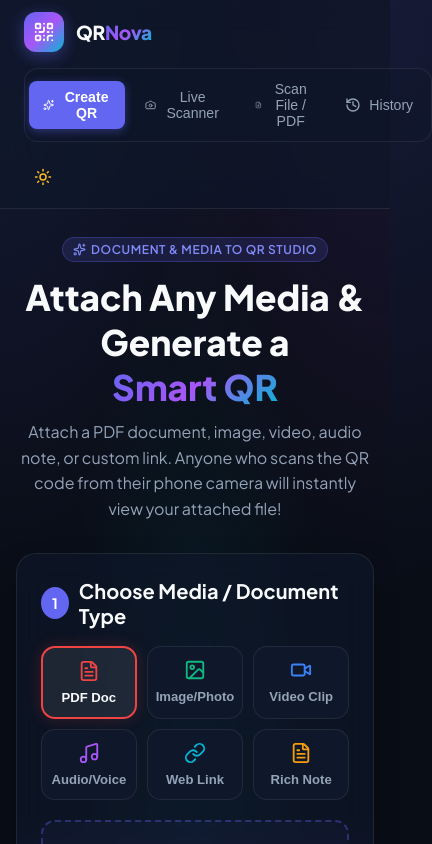
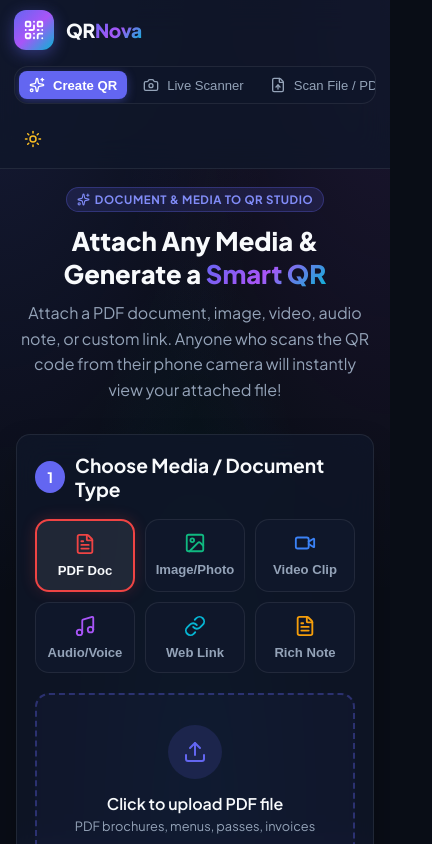
Before and after one commit to VardanAggarwal13/qr-scanner, a React (Vite) app: page / in a window 390 px wide. Shown: the top 844 px of the page, 432 px wide, since content can reach past the window. Built offline with nearby package versions, Linux system fonts and the light colour scheme; no server answers.

Commit message:
feat: enhance mobile responsiveness, UI performance, and clean styling

```diff
--- a/src/index.css
+++ b/src/index.css
@@ -9,7 +9,7 @@
   --bg-secondary: #0f172a;
   --bg-card: rgba(15, 23, 42, 0.75);
   --bg-card-hover: rgba(30, 41, 59, 0.85);
-  --bg-glass: rgba(15, 23, 42, 0.65);
+  --bg-glass: rgba(15, 23, 42, 0.75);
 
   --border-glass: rgba(255, 255, 255, 0.08);
   --border-glass-bright: rgba(99, 102, 241, 0.35);
@@ -44,7 +44,7 @@
   --bg-secondary: #ffffff;
   --bg-card: rgba(255, 255, 255, 0.85);
   --bg-card-hover: rgba(241, 245, 249, 0.95);
-  --bg-glass: rgba(255, 255, 255, 0.75);
+  --bg-glass: rgba(255, 255, 255, 0.85);
 
   --border-glass: rgba(0, 0, 0, 0.08);
   --border-glass-bright: rgba(99, 102, 241, 0.4);
@@ -62,13 +62,15 @@
   box-sizing: border-box;
   margin: 0;
   padding: 0;
+  -webkit-tap-highlight-color: transparent;
 }
 
-body {
+html, body {
   font-family: var(--font-sans);
   background-color: var(--bg-primary);
   color: var(--text-primary);
   min-height: 100vh;
+  min-height: 100dvh;
   overflow-x: hidden;
   background-image:
     radial-gradient(at 0% 0%, rgba(99, 102, 241, 0.15) 0px, transparent 50%),
@@ -76,22 +78,22 @@ body {
     radial-gradient(at 50% 100%, rgba(6, 182, 212, 0.1) 0px, transparent 50%);
   background-attachment: fixed;
   -webkit-font-smoothing: antialiased;
+  -moz-osx-font-smoothing: grayscale;
 }
 
 /* Custom Scrollbars */
 ::-webkit-scrollbar {
-  width: 8px;
-  height: 8px;
+  width: 6px;
+  height: 6px;
 }
 
 ::-webkit-scrollbar-track {
-  background: var(--bg-primary);
+  background: transparent;
 }
 
 ::-webkit-scrollbar-thumb {
   background: var(--bg-card-hover);
   border-radius: 4px;
-  border: 2px solid var(--bg-primary);
 }
 
 ::-webkit-scrollbar-thumb:hover {
@@ -160,17 +162,19 @@ body {
   background: var(--accent-gradient);
   color: #ffffff;
   border: none;
-  padding: 10px 20px;
+  padding: 10px 18px;
   border-radius: var(--radius-md);
   font-weight: 600;
-  font-size: 0.95rem;
+  font-size: 0.92rem;
   cursor: pointer;
   display: inline-flex;
   align-items: center;
   justify-content: center;
   gap: 8px;
-  box-shadow: 0 4px 20px rgba(99, 102, 241, 0.35);
+  box-shadow: 0 4px 15px rgba(99, 102, 241, 0.35);
   transition: all 0.2s cubic-bezier(0.16, 1, 0.3, 1);
+  touch-action: manipulation;
+  user-select: none;
 }
 
 .btn-primary:hover {
@@ -187,16 +191,18 @@ body {
   background: var(--bg-card);
   color: var(--text-primary);
   border: 1px solid var(--border-glass);
-  padding: 10px 18px;
+  padding: 10px 16px;
   border-radius: var(--radius-md);
   font-weight: 500;
-  font-size: 0.95rem;
+  font-size: 0.9rem;
   cursor: pointer;
   display: inline-flex;
   align-items: center;
   justify-content: center;
   gap: 8px;
   transition: all 0.2s ease;
+  touch-action: manipulation;
+  user-select: none;
 }
 
 .btn-secondary:hover {
@@ -215,8 +221,9 @@ body {
   display: inline-flex;
   align-items: center;
   gap: 6px;
-  font-size: 0.9rem;
+  font-size: 0.88rem;
   transition: all 0.15s ease;
+  touch-action: manipulation;
 }
 
 .btn-ghost:hover {
@@ -225,17 +232,6 @@ body {
 }
 
 /* Animations */
-@keyframes pulse-glow {
-  0%, 100% {
-    opacity: 0.4;
-    transform: scale(1);
-  }
-  50% {
-    opacity: 0.8;
-    transform: scale(1.05);
-  }
-}
-
 @keyframes scan-laser {
   0% {
     top: 5%;
@@ -268,8 +264,8 @@ body {
   gap: 5px;
   padding: 4px 10px;
   border-radius: 999px;
-  font-size: 0.75rem;
-  font-weight: 600;
+  font-size: 0.72rem;
+  font-weight: 700;
   text-transform: uppercase;
   letter-spacing: 0.05em;
 }
@@ -291,3 +287,61 @@ body {
   color: #fbbf24;
   border: 1px solid rgba(245, 158, 11, 0.3);
 }
+
+/* =========================================================
+   MOBILE RESPONSIVENESS & ADAPTIVE STYLING (Breakpoints)
+   ========================================================= */
+
+@media (max-width: 768px) {
+  .glass-panel {
+    border-radius: var(--radius-md);
+    padding: 18px !important;
+  }
+
+  header {
+    padding: 10px 14px !important;
+    margin-bottom: 18px !important;
+  }
+
+  nav {
+    overflow-x: auto;
+    max-width: 100%;
+    justify-content: flex-start;
+    -webkit-overflow-scrolling: touch;
+    scrollbar-width: none;
+  }
+
+  nav::-webkit-scrollbar {
+    display: none;
+  }
+
+  nav button {
+    padding: 6px 10px !important;
+    font-size: 0.82rem !important;
+    white-space: nowrap;
+  }
+
+  h1 {
+    font-size: 1.6rem !important;
+  }
+
+  h2 {
+    font-size: 1.2rem !important;
+  }
+}
+
+@media (max-width: 480px) {
+  body {
+    padding-bottom: env(safe-area-inset-bottom, 20px);
+  }
+
+  .btn-primary, .btn-secondary {
+    padding: 9px 14px;
+    font-size: 0.85rem;
+  }
+
+  .glass-input {
+    font-size: 0.88rem;
+    padding: 8px 12px;
+  }
+}
--- a/vite.config.js
+++ b/vite.config.js
@@ -1,7 +1,11 @@
-import react from '@vitejs/plugin-react'
-import { defineConfig } from 'vite'
+import react from '@vitejs/plugin-react';
+import { defineConfig } from 'vite';
 
 // https://vite.dev/config/
 export default defineConfig({
   plugins: [react()],
-})
+  build: {
+    target: 'esnext',
+    chunkSizeWarningLimit: 1500
+  }
+});
```
